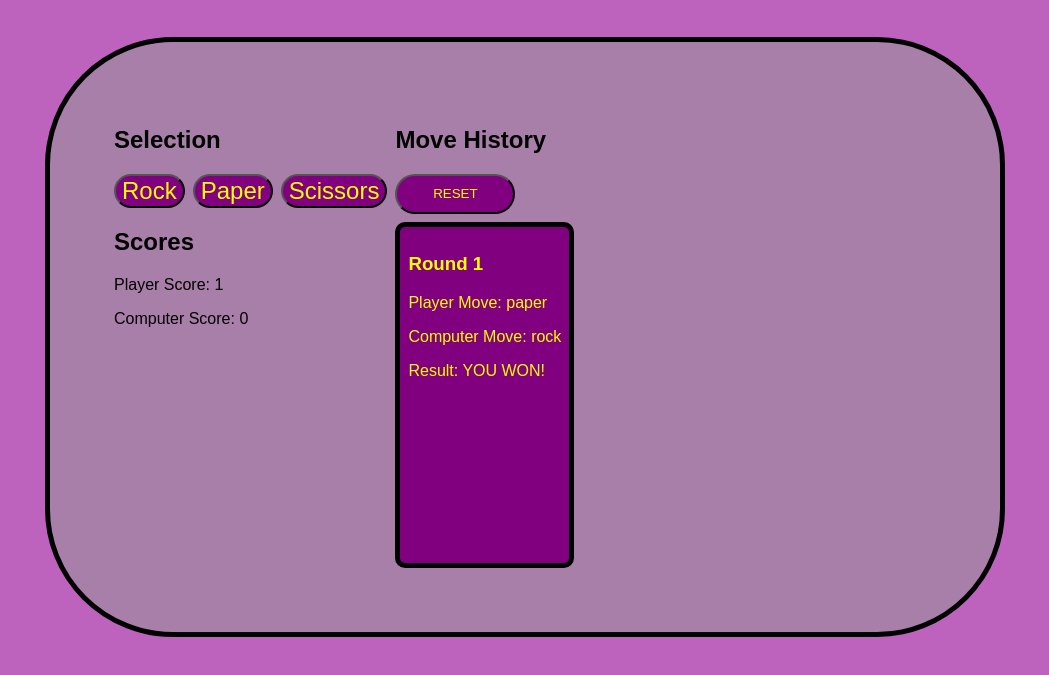
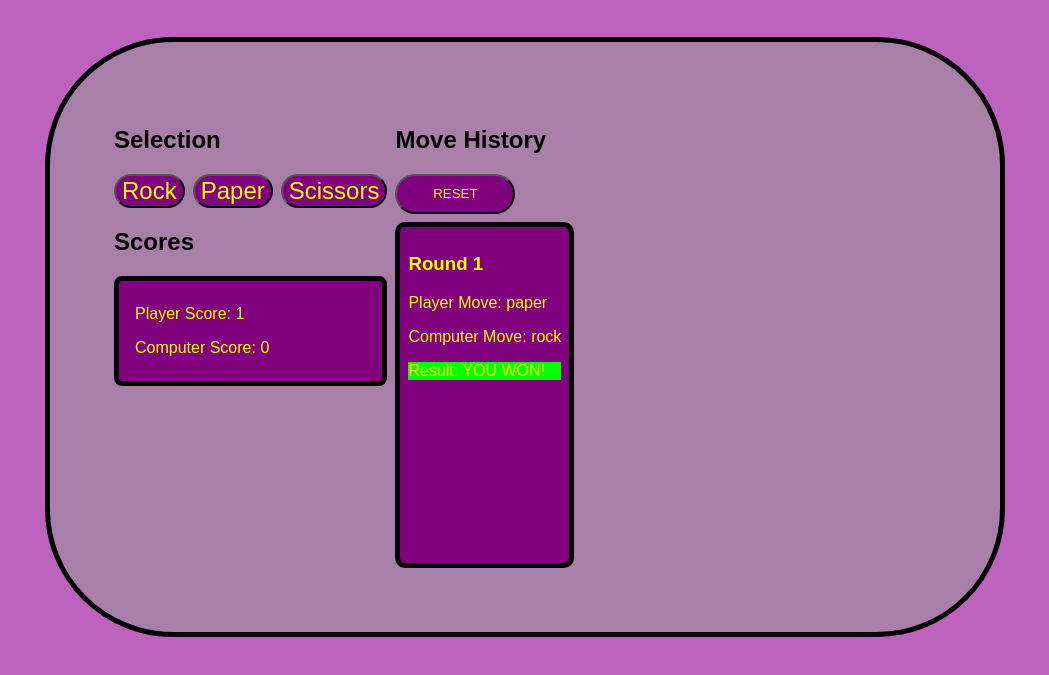
Before and after one commit to TEKKSUNN/rps-project, a plain HTML site: page index.html in a window 1280 px wide. Both pictures are taken after a click on the element "Rock Paper Scissors". Shown: the part 111-786 px from the top of the page, without its empty margins (115-1164 px from the left). Drawn offline with Linux system fonts and the light colour scheme.

Commit message:
Add better readability by color

```diff
--- a/index.html
+++ b/index.html
@@ -19,8 +19,8 @@
                     <button class="btn" id="paper">Paper</button>
                     <button class="btn" id="scissors">Scissors</button>
                 </div>
+                <h2>Scores</h2>
                 <div id="scores">
-                    <h2>Scores</h2>
                     <p>Player Score: <span id="player-score">0</span></p>
                     <p>Computer Score: <span id="computer-score">0</span></p>
                 </div>
--- a/script.js
+++ b/script.js
@@ -90,6 +90,7 @@ function playRound(humanChoice, computerChoice)
         humanWins++;
         uiHumanWins.textContent = humanWins;
         resultText.textContent = 'Result: YOU WON!';
+        resultText.style.backgroundColor = '#00FF00';
         showMoves();
     }
     let showLose = () => {
@@ -97,11 +98,13 @@ function playRound(humanChoice, computerChoice)
         computerWins++;
         uiComputerWins.textContent = computerWins;
         resultText.textContent = 'Result: YOU LOST!';
+        resultText.style.backgroundColor = '#FF0000';
         showMoves();
     }
     let showDraw = () => {
         console.log("DRAW!");
         resultText.textContent = 'Result: ITS A DRAW!';
+        resultText.style.backgroundColor = '#555555';
         showMoves();
     }
     if (humanChoice === computerChoice)
--- a/style.css
+++ b/style.css
@@ -52,6 +52,14 @@ main #buttons .btn {
     font-size: 24px;
 }
 
+main #scores {
+    background-color: purple;
+    color: yellow;
+    padding: 8px 16px;
+    border: 5px solid black;
+    border-radius: 8px;
+}
+
 main #results {
     display: flex;
     flex-direction: column;
```
